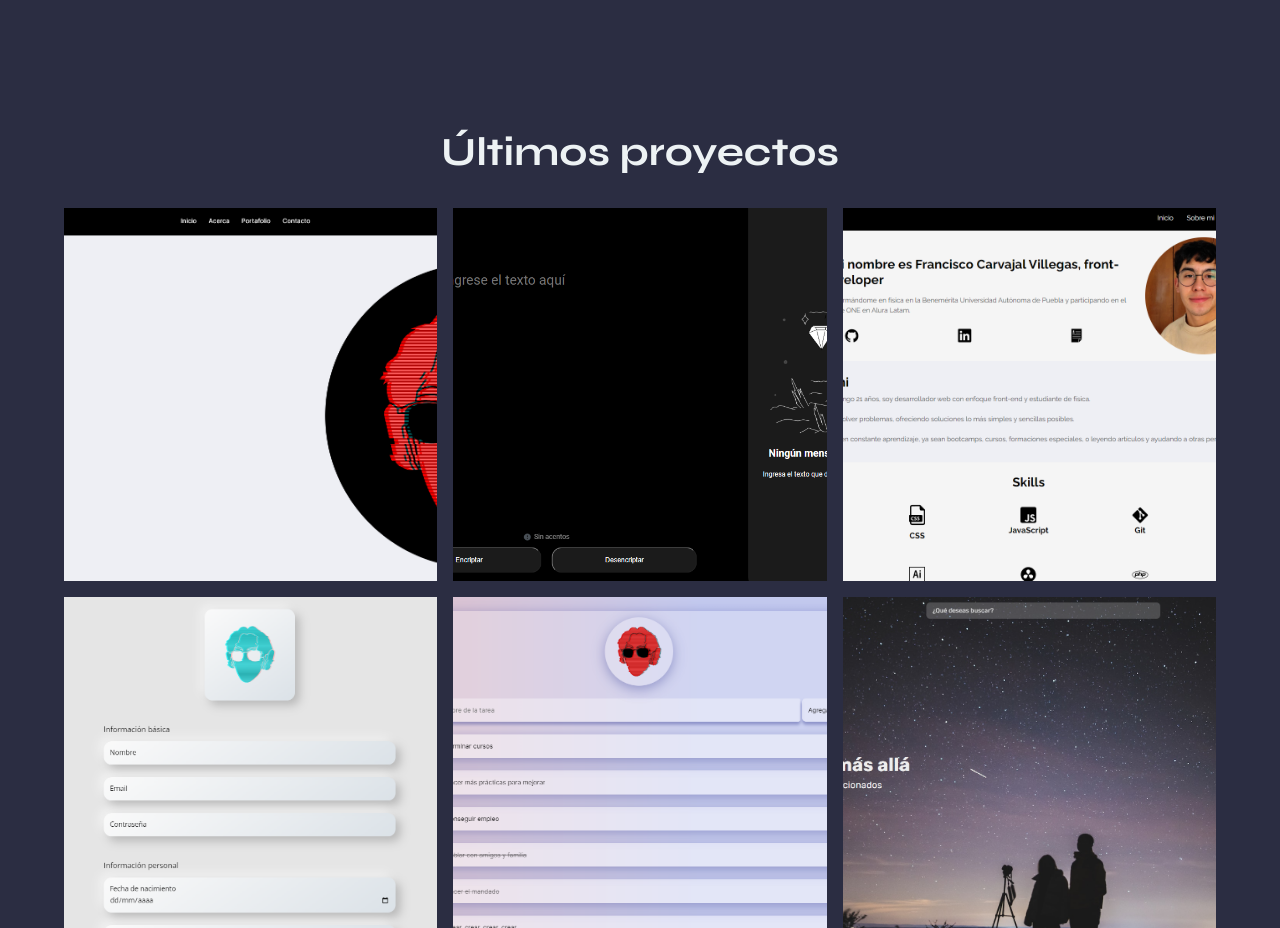
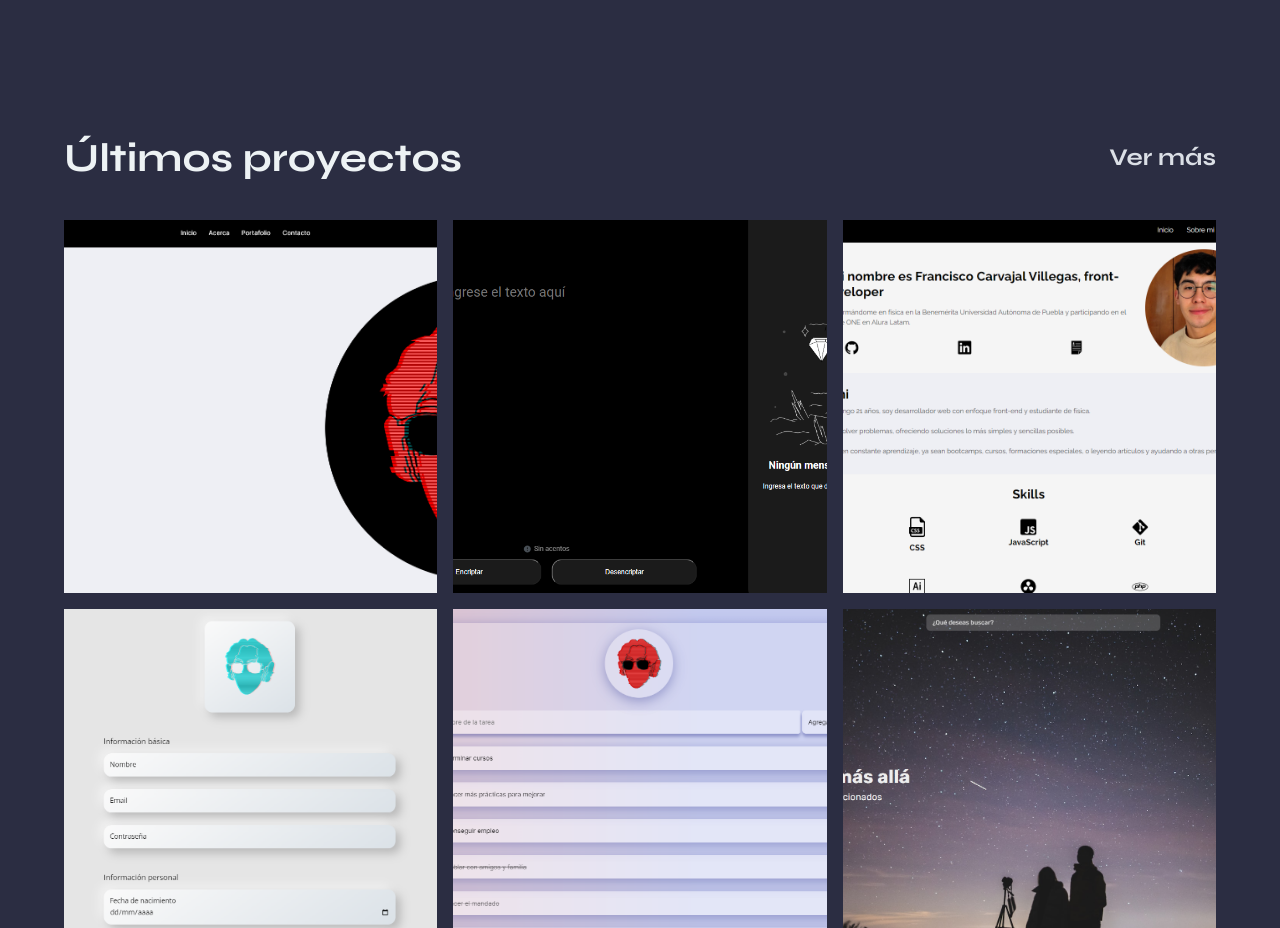
Before and after one commit to FranciscoCarvajal404/Portfolio-React, a React (Vite) app: page / in a window 1280 px wide. Shown: the part 2047-2975 px from the top of the page. Built offline with nearby package versions, Linux system fonts and the light colour scheme.

Commit message:
página proyectos terminada

```diff
--- a/src/GlobalStyle.jsx
+++ b/src/GlobalStyle.jsx
@@ -220,6 +220,10 @@ p{
       html{
         scroll-padding-top: 130px;
       }
+
+      .odd{
+            flex-direction: row-reverse;
+        }
     }
 `
 
--- a/src/pages/Home/Proyectos.jsx
+++ b/src/pages/Home/Proyectos.jsx
@@ -1,6 +1,7 @@
 import styled from "styled-components"
 
 import { slides } from "../../components/slides"
+import { Link } from "react-router-dom"
 
 const StyledProyecto = styled.section`
     display: none;
@@ -12,10 +13,6 @@ const StyledProyecto = styled.section`
         justify-content: center;
 
         margin: 128px 64px;
-
-        h2{
-            margin-bottom: 32px;
-        }
 
         .grid{
             width: 100%;
@@ -79,13 +76,32 @@ const StyledProyecto = styled.section`
             }
         }
 
+        .titulo{
+            display: flex;
+            justify-content: space-between;
+            align-items: center;
+
+            width: 100%;
+            max-width: 1250px;
+
+            margin-bottom: 32px;
+
+            p{
+                font-size: 1.5rem;
+                font-weight: 700;
+            }
+        }
+
     }
 `
 
 const Proyectos = () =>{
     return(
         <StyledProyecto>
-            <h2 id="proyectos">Últimos proyectos</h2>
+            <div className="titulo">
+                <h2 id="proyectos">Últimos proyectos</h2>
+                <Link to='/proyectos'><p>Ver más</p></Link>
+            </div>
 
             <div className="grid">
                 {
```
